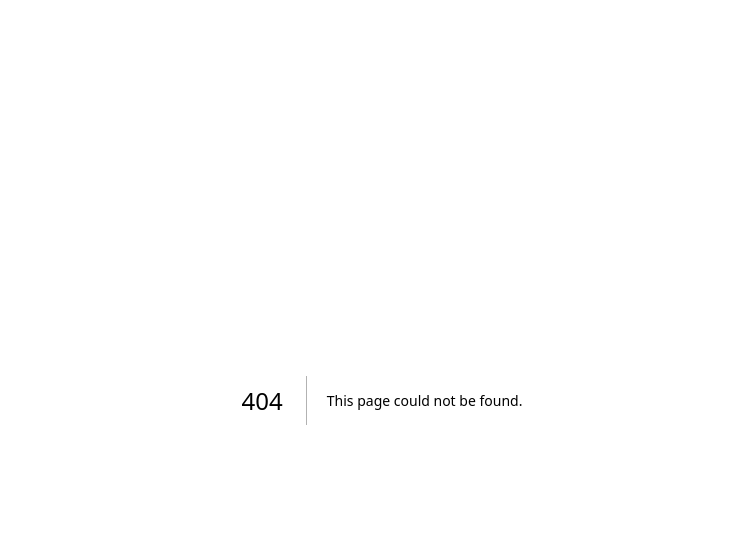
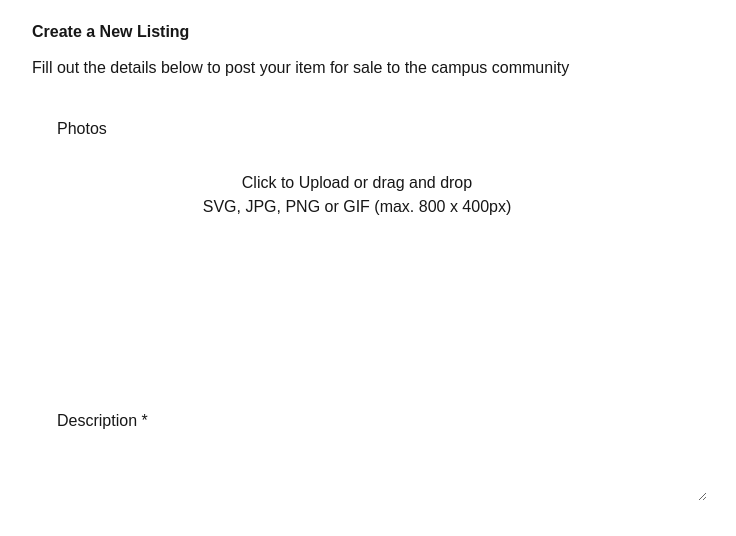
Before and after one commit to iotb-tech/Campus-Marketplace, a Next.js app: page /createlist in a window 1280 px wide. Before the commit this address had no page. Shown: the top 536 px of the page, without its empty margins (258-994 px from the left). Built offline with nearby package versions, Linux system fonts and the light colour scheme.

Commit message:
create listing page

```diff
--- /dev/null
+++ b/src/app/createlist/page.tsx
@@ -0,0 +1,62 @@
+export default function CreateList (){
+    return (
+        <div className="flex flex-col py-5 items-center h-screen">
+        <div>
+            <div className="font-bold mb-3">Create a New Listing</div>
+            <div>
+                <p>Fill out the details below to post your item for sale to the campus community</p>
+            </div>
+            <div className="border-solid flex mt-4 md:flex-col px-6 rounded-md py-5 w-[700px] h-[1000px] border-1 border-white">
+                <div>
+                    <p>Photos</p>
+                    <div className="border-dotted static border-2 rounded-md mt-2 border-white w-[600px] h-[100px]">
+                        <div className="relative top-5 text-center">
+                            <input type="file" name="file" id="file" className="absolute inset-0 opacity-0 cursor-pointer" />
+                            <p> Click to Upload or drag and drop</p>
+                            <p>SVG, JPG, PNG or GIF (max. 800 x 400px) </p>
+                        </div>
+                    </div>
+                </div>
+
+                <div className="mt-2">
+                    <label htmlFor="first-name" className="block text-sm/6 font-medium text-white">Title *</label>
+                    <div className="mt-2">
+                        <input id="first-name" type="text" name="first-name" autoComplete="given-name" className="block w-full rounded-md bg-white/5 px-3 py-1.5 text-base text-white outline-1 -outline-offset-1 outline-white/10 placeholder:text-gray-500 focus:outline-2 focus:-outline-offset-2 focus:outline-indigo-500 sm:text-sm/6" />
+                    </div>
+                </div>
+
+                <div className="flex flex-row gap-4 mt-2">
+
+                    <div className="grow">
+                        <label htmlFor="condition" className="block text-sm/6 font-medium text-white">Condition *</label>
+                        <div className="mt-2">
+                            <select id="condition" name="condition" className="block w-full rounded-md bg-white/5 px-3 py-1.5 text-base text-white outline-1 -outline-offset-1 outline-white/10 placeholder:text-gray-500 focus:outline-2 focus:-outline-offset-2 focus:outline-indigo-500 sm:text-sm/6">
+                                <option value="new">New</option>
+                                <option value="like-new">Like New</option>
+                                <option value="good">Good</option>
+                                <option value="fair">Fair</option>
+                                <option value="poor">Poor</option>
+                            </select>
+                        </div>
+                    </div>
+
+                    <div className="grow">
+                        <label htmlFor="price" className="block text-sm/6 font-medium text-white">Price *</label>
+                        <div className="mt-2">
+                            <input id="price" type="text" name="price" autoComplete="price" className="block w-full rounded-md bg-white/5 px-3 py-1.5 text-base text-white outline-1 -outline-offset-1 outline-white/10 placeholder:text-gray-500 focus:outline-2 focus:-outline-offset-2 focus:outline-indigo-500 sm:text-sm/6" />
+                        </div>
+                    </div>
+
+                </div>
+
+                <div  className="mt-2">
+                    <p>Description *</p>
+                    <div className="mt-2">
+                            <textarea id="about" name="about" className="block w-full rounded-md bg-white/5 px-3 py-1.5 text-base text-white outline-1 -outline-offset-1 outline-white/10 placeholder:text-gray-500 focus:outline-2 focus:-outline-offset-2 focus:outline-indigo-500 sm:text-sm/6"></textarea>
+                        </div>
+                    </div>
+                </div>
+        </div>
+        </div>
+    );
+}
```
Also changed, not shown: 1 other file (tests, documents, lock files or other folders).
